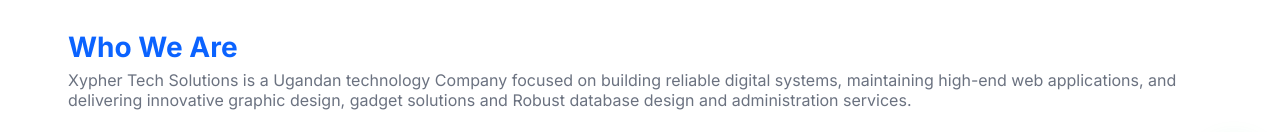
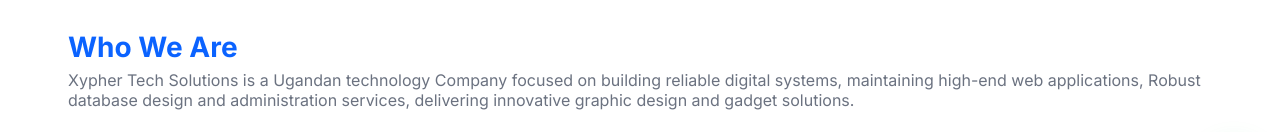
Before and after one commit to xypher-tech/Xyphertechsolution-website, a plain HTML site: page index.html in a window 1280 px wide. Shown: the part 592-724 px from the top of the page. Drawn offline with Linux system fonts and the light colour scheme.

Commit message:
Update index.html

```diff
--- a/index.html
+++ b/index.html
@@ -71,7 +71,7 @@
     <div class="container">
       <div class="section-header">
         <h2>Who We Are</h2>
-        <p>Xypher Tech Solutions is a Ugandan technology Company focused on building reliable digital systems, maintaining high-end web applications, and delivering innovative graphic design,  gadget solutions and Robust database design and administration services.</p>
+        <p>Xypher Tech Solutions is a Ugandan technology Company focused on building reliable digital systems, maintaining high-end web applications, Robust database design and administration services, delivering innovative graphic design and gadget solutions.</p>
       </div>
       <div class="about-grid">
         <div class="about-text">
```
